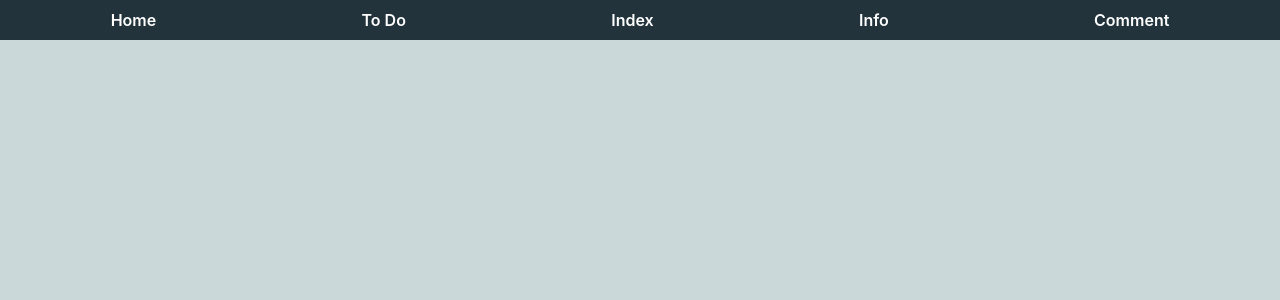
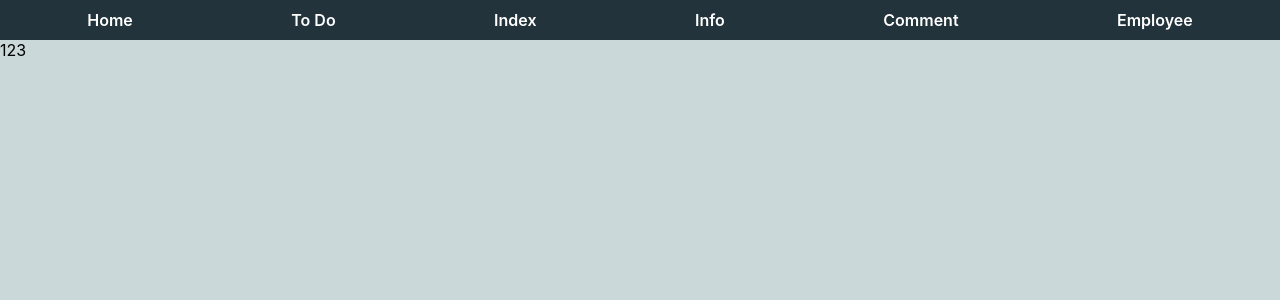
Before and after one commit to Bensonboat/react-todo-hooks, a React (Create React App) app: page /employee in a window 1280 px wide. Shown: the top 300 px of the page. Built offline with nearby package versions, Linux system fonts and the light colour scheme.

Commit message:
before add axios

```diff
--- /dev/null
+++ b/src/components/EmployeeApi.jsx
@@ -0,0 +1,15 @@
+import React, {useState} from 'react'
+
+const EmployeeApi = () => {
+    const [employee, setEmployee] = useState('')
+
+
+
+    return (
+        <div>
+            123
+        </div>
+    )
+}
+
+export default EmployeeApi
--- a/src/components/Home.jsx
+++ b/src/components/Home.jsx
@@ -4,6 +4,7 @@ import Todo from './Todo'
 import App from '../App'
 import PersonInfo from './PersonInfo'
 import ApiComment from './ApiComment'
+import EmployeeApi from './EmployeeApi'
 import '../index.css'
 
 function Index() {
@@ -31,12 +32,16 @@ function Home() {
                 <div>
                     <Link to='/api-comment' className='nav-txt-white'>Comment</Link>
                 </div>
+                <div>
+                    <Link to='/employee' className='nav-txt-white'>Employee</Link>
+                </div>
             </div>
             <Route path='/' exact component={Index}></Route>
             <Route path='/todo-list' component={Todo}></Route>
             <Route path='/react-index' component={App}></Route>
             <Route path='/person-info' component={PersonInfo}></Route>
             <Route path='/api-comment' component={ApiComment}></Route>
+            <Route path='/employee' component={EmployeeApi}></Route>
         </Router>
     )
 }
--- a/src/components/PersonInfo.jsx
+++ b/src/components/PersonInfo.jsx
@@ -20,6 +20,7 @@ function ShowInfo({ info, removeInfoCard, index, getEditInfoCard }) {
                     }
                 }} style={{ marginTop: '20px', backgroundColor: 'darkred', color: 'white' }}>Delete</button>
                 <button onClick={() => {
+                    console.log(index)
                     document.getElementById('edit_person_card').style.display = 'block'
                     getEditInfoCard(index)
                 }}>Edit</button>
@@ -71,6 +72,8 @@ function PersonInfo() {
         //  STILL WORKING ON IT
         //
 
+        console.log(index, 'up')
+
         newInfo[index] = {
             name: document.getElementById('editing_name').value,
             email: document.getElementById('editing_email').value,
@@ -79,9 +82,6 @@ function PersonInfo() {
 
         setPerson(newInfo);
         document.getElementById('edit_person_card').style.display = 'none'
-        // newInfo[index].name = document.getElementById('editing_name').value
-        // newInfo[index].email = document.getElementById('editing_email').value
-        // newInfo[index].intro = document.getElementById('editing_intro').value
     }
 
     return (
@@ -97,6 +97,7 @@ function PersonInfo() {
                         removeInfoCard={removeInfoCard}
                         index={index}
                         getEditInfoCard={getEditInfoCard}
+                        updatePersonInfo={updatePersonInfo}
                     />
                     <EditPersonCard
                         updatePersonInfo={updatePersonInfo}
@@ -169,8 +170,8 @@ function CreateNewInfo({ addNewInfo }) {
 
 function EditPersonCard({ updatePersonInfo, index }) {
     return (
-        <div style={{}}>
-            <div id='edit_person_card' style={{ border: 'solid 1px rgba(0,0,0,.3)', width: '400px', position: 'absolute', top: '50%', left: '50%', transform: 'translate(-50%, -50%)', display: 'none' }}>
+        <div>
+            <div id='edit_person_card' style={{ zIndex: 10, border: 'solid 1px rgba(0,0,0,.3)', width: '400px', position: 'absolute', top: '50%', left: '50%', transform: 'translate(-50%, -50%)', display: 'none' }}>
                 <input type="text" className='edit-info-input' placeholder='text' id='editing_name' />
                 <input type="text" className='edit-info-input' placeholder='text' id='editing_email' />
                 <input type="text" className='edit-info-input' placeholder='text' id='editing_intro' />
```
